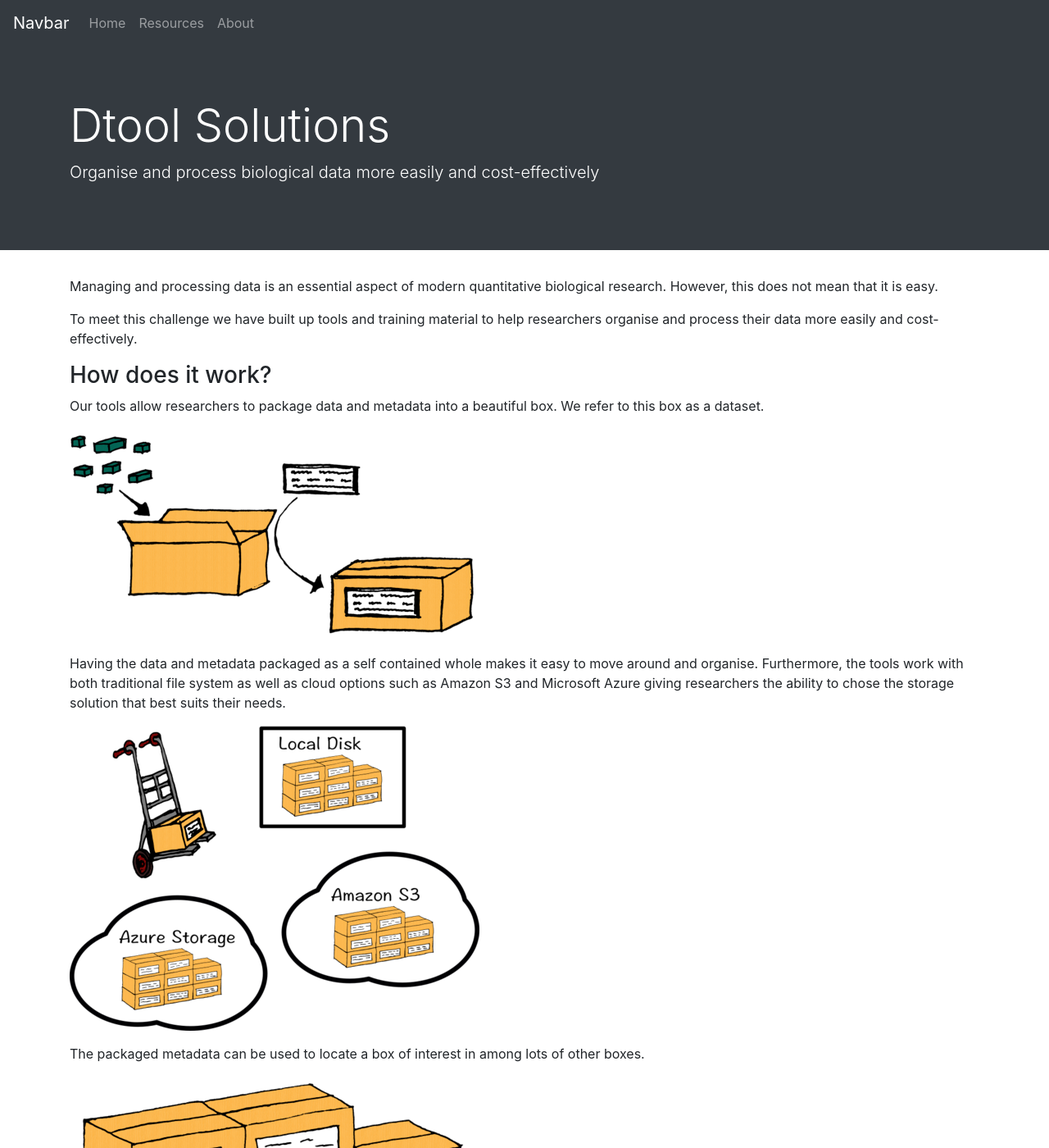
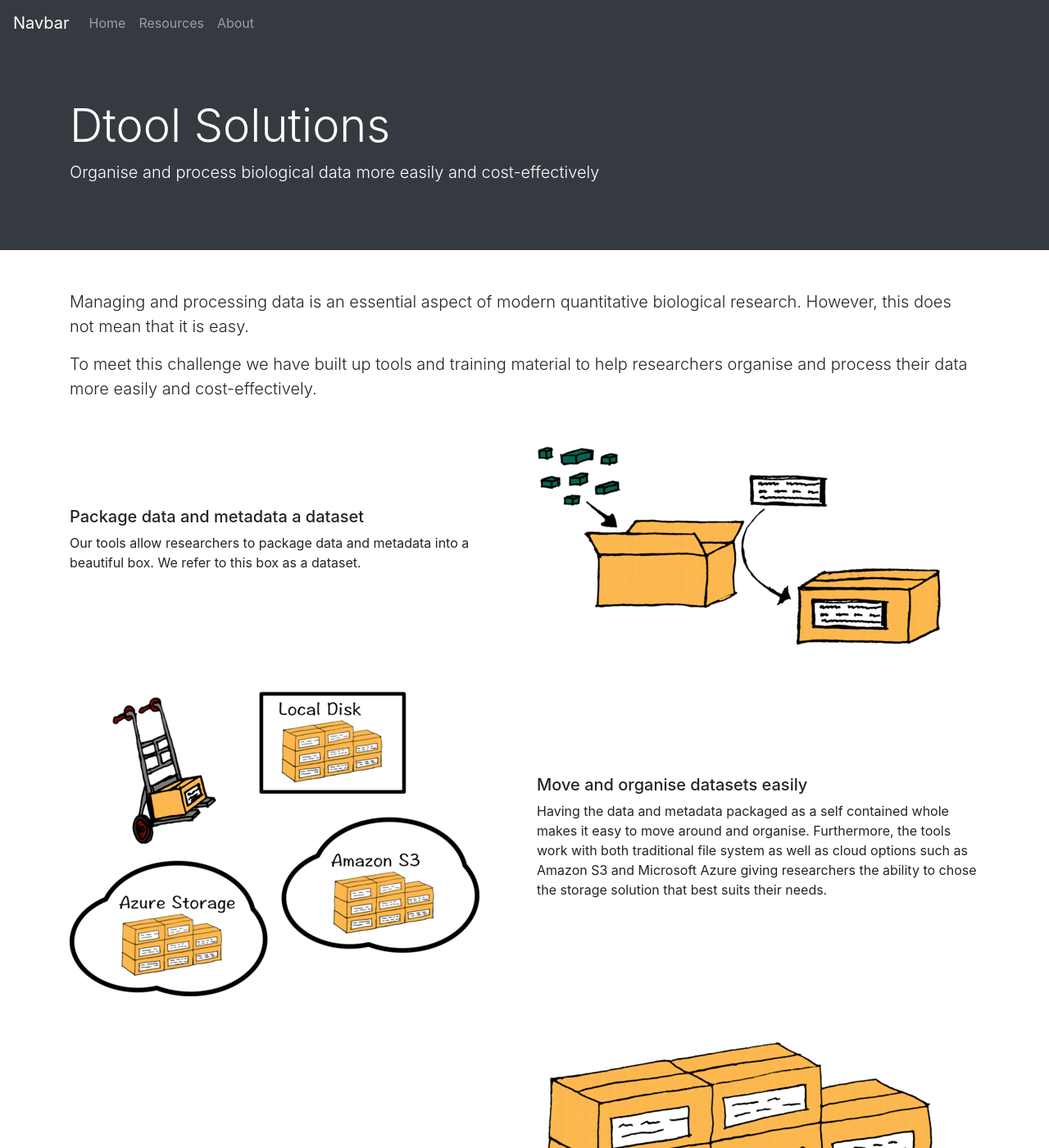
Before and after one commit to jic-dtool/jic-dtool.github.io, a Jekyll site: the page built from index.md, in a window 1280 px wide and 1400 px high. Shown: the whole window at 82% size. Built offline with Jekyll 4.4.1, drawn with Linux system fonts in a browser that asks for light colours; our own code applies the rules of GitHub Pages for plain Markdown files; some of the changed text lies outside the part shown.

Commit message:
Improve layout of home page using bootstrap

```diff
--- a/index.md
+++ b/index.md
@@ -1,54 +1,104 @@
-<div id="problem-statement">
-
-<p>
-Managing and processing data is an essential aspect of modern quantitative
-biological research. However, this does not mean that it is easy.
-</p>
-
-<p>
-To meet this challenge we have built up tools and training material to help
-researchers organise and process their data more easily and cost-effectively.
-</p>
+<div class="lead my-5">
+  <p>
+    Managing and processing data is an essential aspect of modern quantitative
+    biological research. However, this does not mean that it is easy.
+  </p>
+  <p>
+    To meet this challenge we have built up tools and training material to help
+    researchers organise and process their data more easily and cost-effectively.
+  </p>
 </div>
 
-### How does it work?
-
-Our tools allow researchers to package data and metadata into a beautiful box.
-We refer to this box as a dataset.
-
-<img class="outer" src="{{ site.url }}/assets/images/package_data_and_metadata_into_beautiful_box.png" alt="Package data and metadata into a beautiful box" />
-
-Having the data and metadata packaged as a self contained whole makes it easy
-to move around and organise. Furthermore, the tools work with both traditional
-file system as well as cloud options such as Amazon S3 and Microsoft Azure
-giving researchers the ability to chose the storage solution that best suits
-their needs.
-
-<img class="outer" src="{{ site.url }}/assets/images/move_and_organise_boxes_easily.png" alt="Move and organise data easily" />
-
-The packaged metadata can be used to locate a box of interest in among lots of
-other boxes.
-
-<img class="outer" src="{{ site.url }}/assets/images/find_your_box_in_a_collection_of_boxes.png" alt="Find your box of data" />
-
-The packaged metadata can also be used to verify the integrity of the data
-items in the box giving researchers peace of mind that the data underpinning
-their scientific results are safe and secure.
-
-<img class="outer" src="{{ site.url }}/assets/images/verify_items_in_box.png" alt="Verify items in box" />
+<div class="row my-5">
+  <div class="col align-self-center">
+    <h5>Package data and metadata a dataset</h5>
+    <p class="">
+      Our tools allow researchers to package data and metadata
+      into a beautiful box. We refer to this box as a dataset.
+    </p>
+  </div>
+  <div class="col">
+    <img class=""
+         src="{{ site.url }}/assets/images/package_data_and_metadata_into_beautiful_box.png"
+         alt="Package data and metadata into a beautiful box" />
+  </div>
+</div>
 
 
-### Improved Data Processing
+<div class="row my-5">
+  <div class="col">
+    <img class=""
+         src="{{ site.url }}/assets/images/move_and_organise_boxes_easily.png"
+         alt="Move and organise data easily" />
+  </div>
+  <div class="col align-self-center">
+    <h5>Move and organise datasets easily</h5>
+    <p class="">
+      Having the data and metadata packaged as a self contained whole
+      makes it easy to move around and organise. Furthermore, the tools
+      work with both traditional file system as well as cloud options
+      such as Amazon S3 and Microsoft Azure giving researchers the
+      ability to chose the storage solution that best suits their needs.
+    </p>
+  </div>
+</div>
 
-Our tools provide programatic access to the items in a dataset. This makes it
-easy to fit datasets into processing pipelines.
 
-We have built processing tools that allow a data centring approach to compute,
-transforming one dataset into another dataset. Taking a data centric approach
-to compute is powerful because it automates many of the overheads associated
-with managing data.
+<div class="row my-5">
+  <div class="col align-self-center">
+    <h5>Find datasets of interest</h5>
+    <p class="">
+      The packaged metadata can be used to locate a box of interest in among lots of
+      other boxes.
+    </p>
+  </div>
+  <div class="col">
+    <img class=""
+         src="{{ site.url }}/assets/images/find_your_box_in_a_collection_of_boxes.png"
+         alt="Find your box of interest amongs other ones" />
+  </div>
+</div>
 
-<img class="outer" src="{{ site.url }}/assets/images/dataset_to_dataset_processing.png" alt="Dataset to dataset processing" />
+
+<div class="row my-5">
+  <div class="col">
+    <img class=""
+         src="{{ site.url }}/assets/images/verify_items_in_box.png"
+         alt="Verify items in a box" />
+  </div>
+  <div class="col align-self-center">
+    <h5>Verify the contents of datasets</h5>
+    <p class="">
+      The packaged metadata can also be used to verify the integrity of the data
+      items in the box giving researchers peace of mind that the data underpinning
+      their scientific results are safe and secure.
+    </p>
+  </div>
+</div>
+
+
+
+<div class="row my-5">
+  <div class="col align-self-center">
+    <h5>Improve data processing</h5>
+    <p class="">
+      Our tools provide programatic access to the items in a dataset. This makes it
+      easy to fit datasets into processing pipelines.
+    </p>
+    <p class="">
+      We have built processing tools that allow a data centring approach to compute,
+      transforming one dataset into another dataset. Taking a data centric approach
+      to compute is powerful because it automates many of the overheads associated
+      with managing data.
+    </p>
+  </div>
+  <div class="col">
+    <img class=""
+         src="{{ site.url }}/assets/images/dataset_to_dataset_processing.png"
+         alt="Dataset to dataset processing" />
+  </div>
+</div>
+
 
 ### Contact Us
 
```
